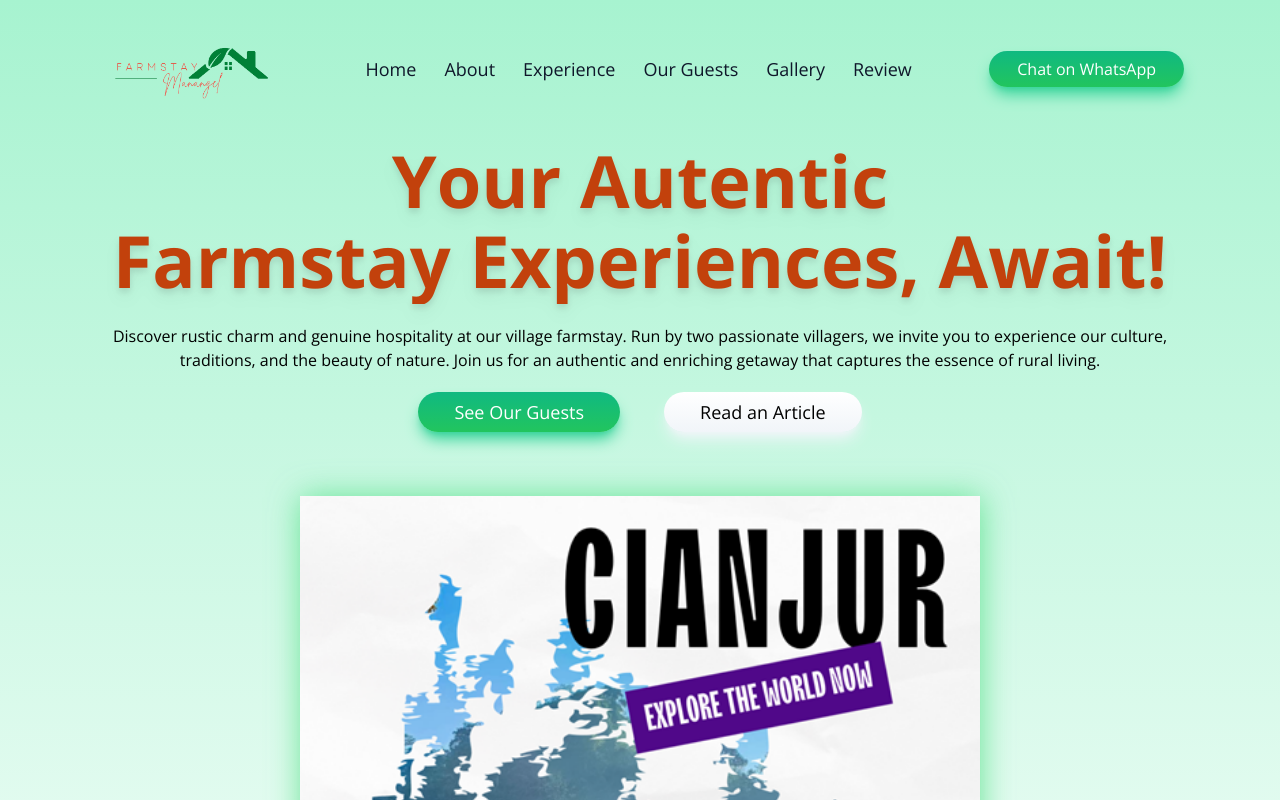
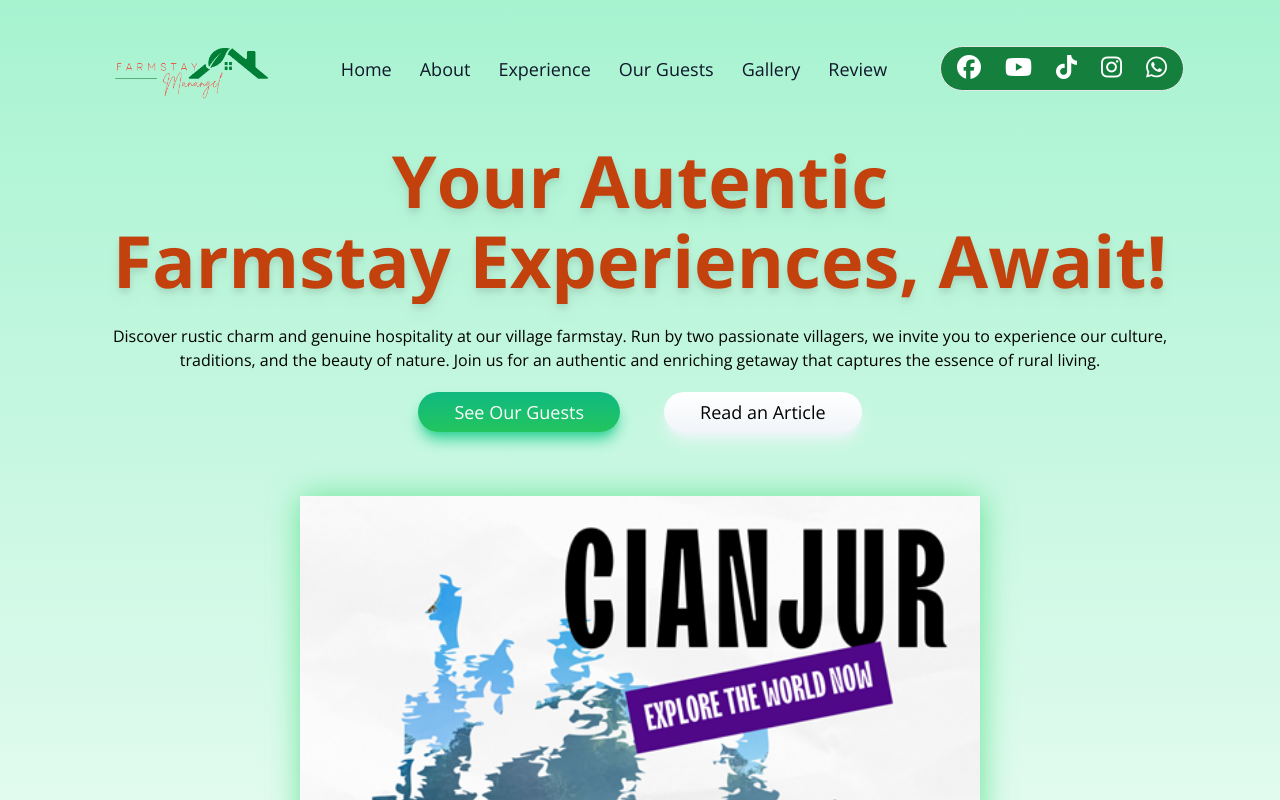
Before and after one commit to iamdanidanial/farmstay-manangel-web, a React (Vite) app: page / in a window 1280 px wide. Shown: the top 800 px of the page. Built offline with nearby package versions, Linux system fonts and the light colour scheme.

Commit message:
edit flags

```diff
--- a/package.json
+++ b/package.json
@@ -9,6 +9,7 @@
     "preview": "vite preview"
   },
   "dependencies": {
+    "@fortawesome/fontawesome-free": "^6.6.0",
     "axios": "^1.6.2",
     "framer-motion": "^10.6.8",
     "react": "^18.2.0",
--- a/src/components/Navbar.jsx
+++ b/src/components/Navbar.jsx
@@ -46,18 +46,43 @@ const Navbar = ({ navlinks }) => {
               </li>
             ))}
           </ul>
-          <ul className="flex items-center lg:hidden">
-            <li>
+          <ul className="flex items-center gap-6 border bg-green-700 px-4 py-2 rounded-full lg:hidden">
+          <li>
+                    <Link to="https://www.facebook.com/farmstaymanangel/" target="_blank" rel="noopener noreferrer">
+                        <i className="fab fa-facebook text-white text-2xl"></i>
+                    </Link>
+                </li>
+                <li>
+                    <Link to="https://www.youtube.com/@farmstaymanangel" target="_blank" rel="noopener noreferrer">
+                        <i className="fab fa-youtube text-white text-2xl"></i>
+                    </Link>
+                </li>
+                <li>
+                    <Link to="https://www.tiktok.com/@farmstaymanangel" target="_blank" rel="noopener noreferrer">
+                        <i className="fab fa-tiktok text-white text-2xl"></i>
+                    </Link>
+                </li>
+                <li>
+                    <Link to="https://www.instagram.com/farmstaymanangel/" target="_blank" rel="noopener noreferrer">
+                        <i className="fab fa-instagram text-white text-2xl"></i>
+                    </Link>
+                </li>
+                <li>
+                    <Link to="https://wa.me/+6285161012014" target="_blank" rel="noopener noreferrer">
+                        <i className="fab fa-whatsapp text-white  text-2xl"></i>
+                    </Link>
+                </li>
+            {/* <li>
               <Link
                 to="https://wa.me/+6285161012014"
                 target="_blank"
                 rel="noopener noreferrer"
               >
-                <button type="button" className="button-emrald px-7 text-base">
+                <button type="button" className="button-emrald text-base">
                   Chat on WhatsApp
                 </button>
               </Link>
-            </li>
+            </li> */}
           </ul>
           <ul className="hidden lg:flex items-center">
             <li>
--- a/src/main.jsx
+++ b/src/main.jsx
@@ -2,6 +2,7 @@ import React from "react";
 import ReactDOM from "react-dom/client";
 import App from "./App";
 import "./index.css";
+import '@fortawesome/fontawesome-free/css/all.min.css';
 
 import { BrowserRouter } from "react-router-dom";
 
--- a/src/pages/Guest.jsx
+++ b/src/pages/Guest.jsx
@@ -5,12 +5,19 @@ export const Guest = () => {
   const [guests, setGuests] = useState([]);
     const [loading, setLoading] = useState(true);
     const [error, setError] = useState(null);
+    const [currentPage, setCurrentPage] = useState(1);
+    const [guestsPerPage] = useState(15); // Atur jumlah tamu per halaman
 
     useEffect(() => {
       const fetchGuests = async () => {
           try {
               const data = await getDataGuests();
+              console.log('Data received from API:', data);
+              if (Array.isArray(data.data)) {
                   setGuests(data.data);
+              } else {
+                  throw new Error('Data format is not an array');
+              }
           } catch (error) {
               setError(error);
           } finally {
@@ -20,6 +27,21 @@ export const Guest = () => {
 
       fetchGuests();
   }, []);
+
+       // Hitung jumlah halaman
+       const totalPages = Math.ceil(guests.length / guestsPerPage);
+
+       // Ambil data tamu untuk halaman saat ini
+       const indexOfLastGuest = currentPage * guestsPerPage;
+       const indexOfFirstGuest = indexOfLastGuest - guestsPerPage;
+       const currentGuests = guests.slice(indexOfFirstGuest, indexOfLastGuest);
+
+     // Fungsi untuk mengubah halaman
+     const paginate = (pageNumber) => {
+      setCurrentPage(pageNumber);
+      window.scrollTo(0, 0); // Scroll ke atas saat halaman berubah
+  };
+
 
     if (loading) {
         return <p>Loading...</p>;
@@ -45,36 +67,53 @@ export const Guest = () => {
           </div>
 
           <div className="grid grid-cols-5 lg:grid-cols-2 gap-4 my-4">
-            {guests.map((item) => (
+            {currentGuests.map((item) => (
               <div
                 key={item.id}
                 className="relative flex flex-col justify-center items-center gap-2 my-2"
               >
                 <img
                   src={`https://api.farmstaymanangel.com/assets/guest/${item.image}`} alt={item.name}
-                  className="object-cover lg:object-fill w-full h-72"
+                  className="object-cover lg:object-fill w-full h-72 lg:h-48"
                 />
                 <div className="flex flex-col justify-center items-center ">
                   <p className="font-semibold text-xl">{item.name}</p>
                 </div>
                 <span className="absolute top-0 right-0 text-white">
                 <img
-                                src={item.country.googlemaps}
+                                src={item.country.flags}
                                 alt={item.country.name}
-                                className="w-12 h-8 border"
+                                className="w-16 h-10"
                             />
                 </span>
               </div>
             ))}
           </div>
-          {/*
-          <div className="flex gap-2 mx-auto justify-end px-6 py-2">
-            <Pagination
-              currentPage={page}
-              totalPages={pages}
-              onPageChange={handlePageChange}
-            />
-          </div> */}
+          <div className="flex justify-center my-4 space-x-2">
+                <button
+                    onClick={() => paginate(currentPage - 1)}
+                    disabled={currentPage === 1}
+                    className={`px-3 py-1 mx-1 rounded-lg ${currentPage === 1 ? 'bg-gray-100 cursor-not-allowed' : 'bg-green-500 text-white hover:bg-green-700'}`}
+                >
+                    Previous
+                </button>
+                {Array.from({ length: totalPages }, (_, index) => (
+                    <button
+                        key={index + 1}
+                        onClick={() => paginate(index + 1)}
+                        className={`px-3 py-1 mx-1 rounded-lg ${currentPage === index + 1 ? 'bg-green-500 text-white' : 'bg-gray-300 hover:bg-gray-400'}`}
+                    >
+                        {index + 1}
+                    </button>
+                ))}
+                <button
+                    onClick={() => paginate(currentPage + 1)}
+                    disabled={currentPage === totalPages}
+                    className={`px-3 py-1 mx-1 rounded-lg ${currentPage === totalPages ? 'bg-gray-100 cursor-not-allowed' : 'bg-green-500 text-white hover:bg-green-700'}`}
+                >
+                    Next
+                </button>
+            </div>
         </div>
       </div>
     </>
```
Also changed, not shown: 1 other file (tests, documents, lock files or other folders). Lines whose indentation alone changed are shown as unchanged.
